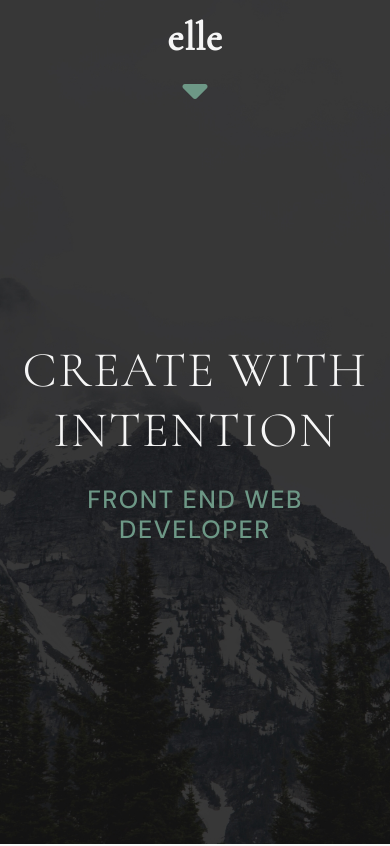
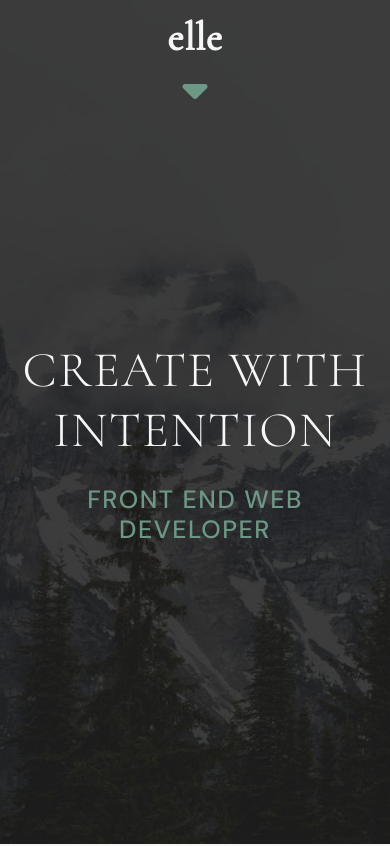
Before and after one commit to ellegassner/elleGassner-portfolio, a plain HTML site: page index.html in a window 390 px wide. Shown: the top 846 px of the page. Drawn offline with nearby package versions, Linux system fonts and the light colour scheme.

Commit message:
Mobile background image

```diff
--- a/styles/sass/partials/_mediaQueries.scss
+++ b/styles/sass/partials/_mediaQueries.scss
@@ -20,12 +20,16 @@
         width: 85%;
     }
 
-    // header {
-    //     background-image: url(../assets/elleGassnerMountainsMobileImage.png);
-    //     background-size: cover;
-    //     background-position: center;
-    //     background-attachment: fixed;
-    // }
+    header {
+        background-image: url(../assets/elleGassnerMountainsMobileBg.jpg);
+        background-size: cover;
+        background-position: center;
+        // background-attachment: fixed;
+        -webkit-background-size: cover;
+        -moz-background-size: cover;
+        -ms-background-size: cover;
+        -o-background-size: cover;
+    }
 
     .headerContent {
         margin-top: 30%;
```
Also changed, not shown: assets/elleGassnerMountainsMobileBg.jpg (added), styles/styles.css.
